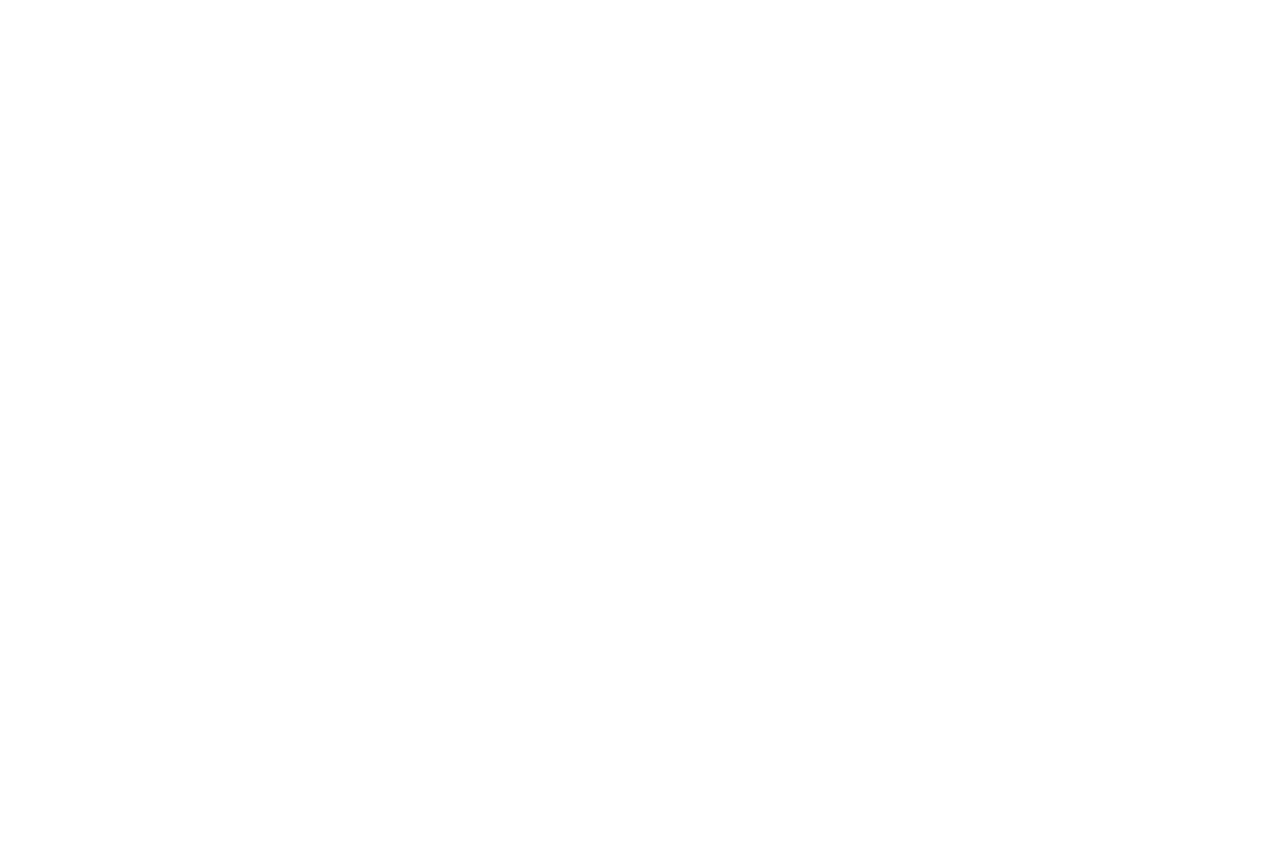
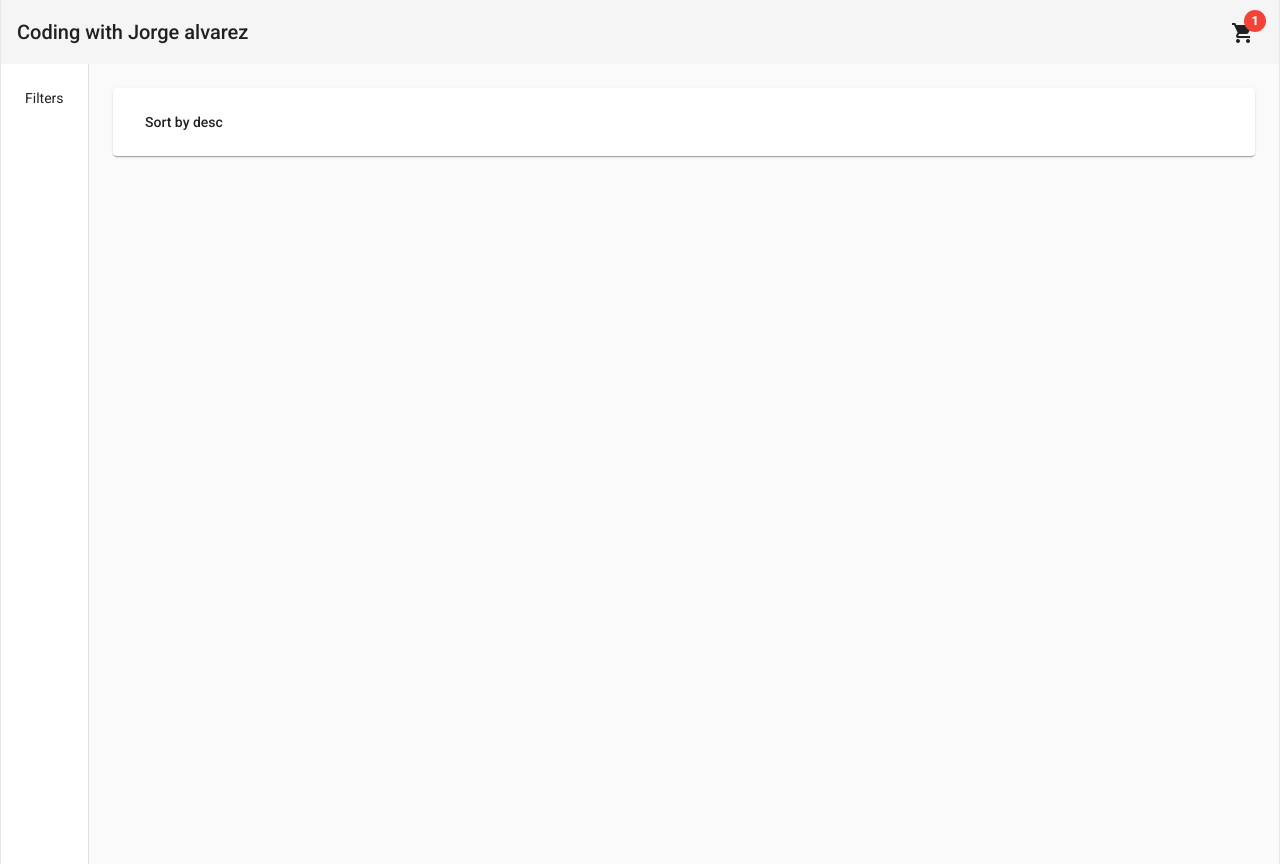
Before and after one commit to jorgehaq/angular-3-app, an Angular app: page /home in a window 1280 px wide. Before the commit this address led to /. Before the commit the page ends 800 px from the top, so only its background shows below. Built offline with nearby package versions, Linux system fonts and the light colour scheme.

Commit message:
creating header and pages products

```diff
--- a/src/app/app-routing.module.ts
+++ b/src/app/app-routing.module.ts
@@ -1,7 +1,17 @@
 import { NgModule } from '@angular/core';
 import { RouterModule, Routes } from '@angular/router';
+import { HomeComponent } from './pages/home/home.component';
 
-const routes: Routes = [];
+const routes: Routes = [{
+  path:'home',
+  component:HomeComponent
+},
+{
+  path:'',
+  redirectTo:'home',
+  pathMatch:'full'
+}
+];
 
 @NgModule({
   imports: [RouterModule.forRoot(routes)],
--- a/src/app/app.component.ts
+++ b/src/app/app.component.ts
@@ -3,6 +3,8 @@ import { Component } from '@angular/core';
 @Component({
   selector: 'app-root',
   template: `
+  <app-header></app-header>
+  <router-outlet></router-outlet>
   `,
   styles: []
 })
--- /dev/null
+++ b/src/app/components/header/header.component.html
@@ -0,0 +1,40 @@
+<mat-toolbar class="max-w-7xl mx-auto border-x justify-between">
+    <a href="" routerLink="home">Coding with Jorge alvarez</a>
+    <button mat-icon-button [mat-menu-trigger-for]="menu">
+        <mat-icon [matBadge]="1" matBadgeColor="warn">shopping_cart</mat-icon>
+    </button>
+    <mat-menu #menu>
+        <div class="p-3 divide-y divide-solid">
+            <div class="pb-3 flex justify-between">
+                <span class="mr-16">1 Items</span>
+                <a routerLink="cart">View Cart</a>
+            </div>
+            <div class="py-3">
+                <div class="flex justify-between font-light mb-2">
+                    Keyboard x 1
+                    <span class="font-bold not-italic">{{ '150' | currency}}</span>
+                </div>
+                <div class="flex justify-between font-light mb-2">
+                    Mouse x 1
+                    <span class="font-bold not-italic">{{ '150' | currency}}</span>
+                </div>
+                <div class="flex justify-between font-light mb-2">
+                    Lamp x 1
+                    <span class="font-bold not-italic">{{ '150' | currency}}</span>
+                </div>
+            </div>
+            <div class="flex font-light justify-between py-3">
+                Total:
+                <span class="font-bold">{{ '450' | currency:'USD'}}</span>
+            </div>
+            <div class="flex justify-between py-3">
+                <button class="bg-rose-600 text-white rounded-full w-9 h-9">
+                    <mat-icon>remove_shopping_cart</mat-icon>
+                </button>
+                <button class="bg-green-600 text-white rounded-full w-9 h-9">
+                    <mat-icon>remove_shopping_cart</mat-icon>
+                </button>
+            </div>
+        </div>
+    </mat-menu>
+</mat-toolbar>
--- /dev/null
+++ b/src/app/components/header/header.component.ts
@@ -0,0 +1,16 @@
+import { Component, OnInit } from '@angular/core';
+
+@Component({
+  selector: 'app-header',
+  templateUrl: './header.component.html',
+  styles: [
+  ]
+})
+export class HeaderComponent implements OnInit {
+
+  constructor() { }
+
+  ngOnInit(): void {
+  }
+
+}
--- /dev/null
+++ b/src/app/pages/home/components/products-header/products-header.component.html
@@ -0,0 +1,10 @@
+<mat-card class="mb-4">
+    <div class="flex justify-between">
+        <div>
+            <button mat-button [matMenuTriggerFor]="sortByMenu">
+                Sort by desc
+            </button>
+            <mat-menu #sortByMenu></mat-menu>
+        </div>
+    </div>
+</mat-card>
--- /dev/null
+++ b/src/app/pages/home/components/products-header/products-header.component.ts
@@ -0,0 +1,16 @@
+import { Component, OnInit } from '@angular/core';
+
+@Component({
+  selector: 'app-products-header',
+  templateUrl: './products-header.component.html',
+  styles: [
+  ]
+})
+export class ProductsHeaderComponent implements OnInit {
+
+  constructor() { }
+
+  ngOnInit(): void {
+  }
+
+}
--- /dev/null
+++ b/src/app/pages/home/home.component.html
@@ -0,0 +1,10 @@
+<mat-drawer-container [autosize]="true" class="min-h-full max-w-7xl mx-auto border-x">
+
+    <mat-drawer mode="side" opened class="p-6">
+        <div>Filters</div>
+    </mat-drawer>
+    <mat-drawer-content class="p-6">
+        <app-products-header></app-products-header>
+    </mat-drawer-content>
+
+</mat-drawer-container>
--- /dev/null
+++ b/src/app/pages/home/home.component.ts
@@ -0,0 +1,16 @@
+import { Component, OnInit } from '@angular/core';
+
+@Component({
+  selector: 'app-home',
+  templateUrl:'./home.component.html',
+  styles: [
+  ]
+})
+export class HomeComponent implements OnInit {
+
+  constructor() { }
+
+  ngOnInit(): void {
+  }
+
+}
--- a/src/styles.css
+++ b/src/styles.css
@@ -1,3 +1,7 @@
+@tailwind base;
+@tailwind components;
+@tailwind utilities;
+
 /* You can add global styles to this file, and also import other style files */
 
 html, body { height: 100%; }
--- a/tailwind.config.js
+++ b/tailwind.config.js
@@ -1,6 +1,6 @@
 /** @type {import('tailwindcss').Config} */
 module.exports = {
-  content: [],
+  content: ['./src/**/*.{html,ts}'],
   theme: {
     extend: {},
   },
```
Also changed, not shown: src/app/app.module.ts (+7 -1 lines).
